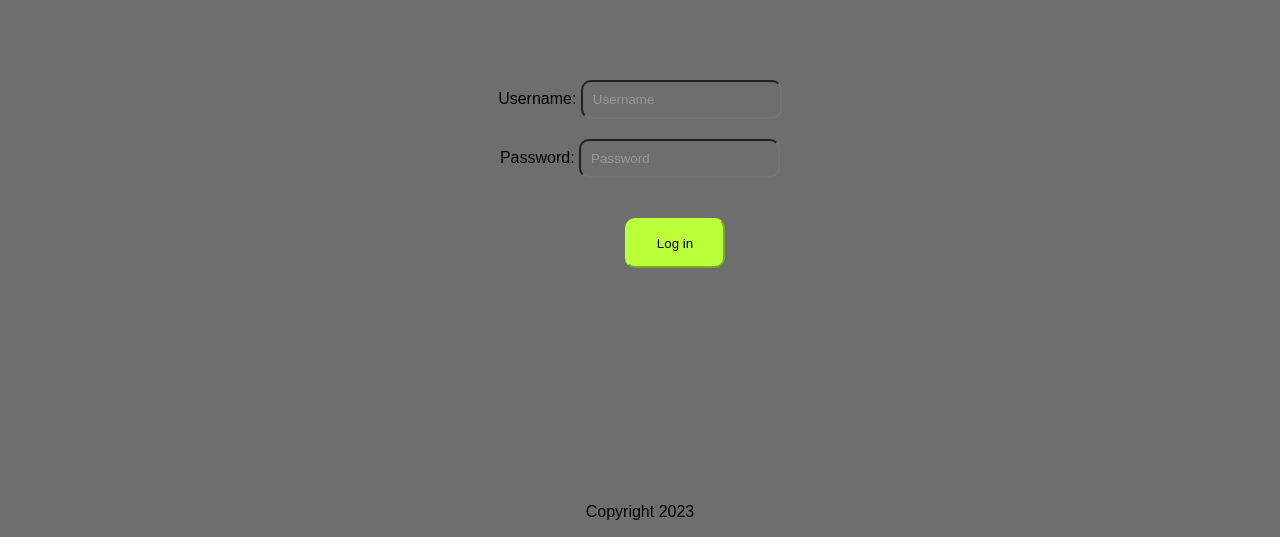
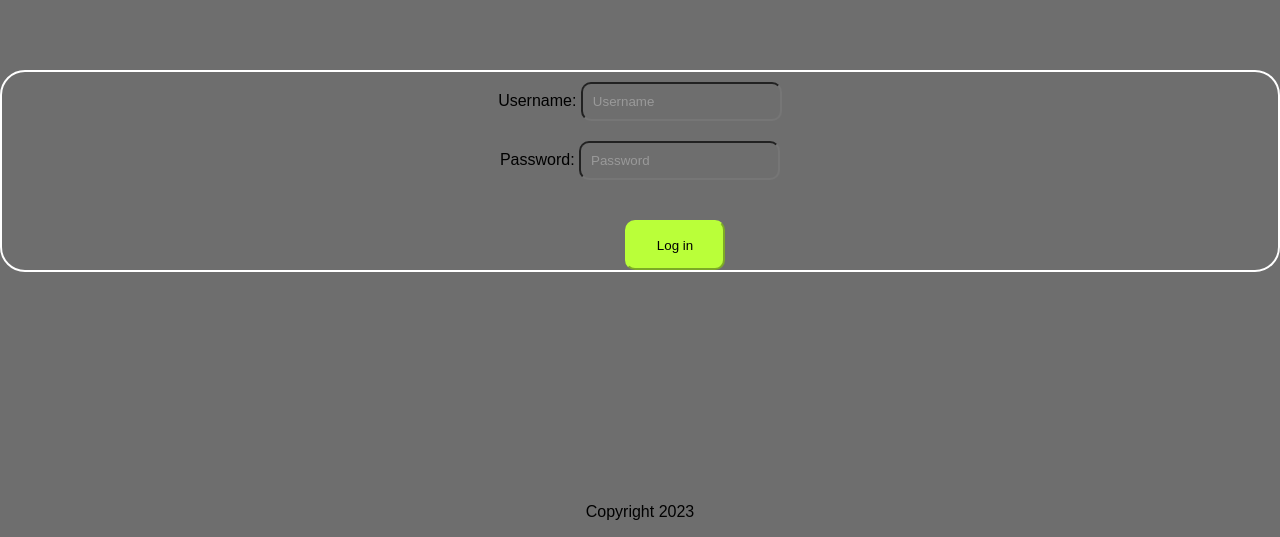
Before and after one commit to d3njar/git_test, a plain HTML site: page index.html in a window 1280 px wide. Shown: the part 263-800 px from the top of the page. Drawn offline with Linux system fonts and the light colour scheme.

Commit message:
Add rounded border to form

```diff
--- a/styles.css
+++ b/styles.css
@@ -177,3 +177,11 @@ form {
     font-size: 20px;
     font-family: Arial, Helvetica, sans-serif;
 }
+
+form {
+    border-style: solid;
+    border-color: #FFFFFF;
+    border-width: 20px;
+    border-radius: 25px;
+    border: 2px solid #FFFFFF;
+}
```
